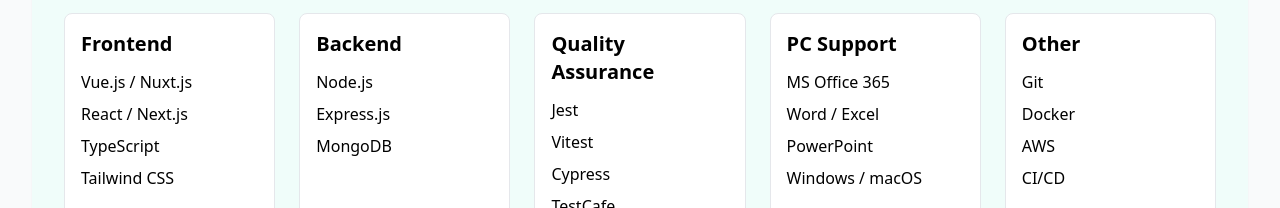
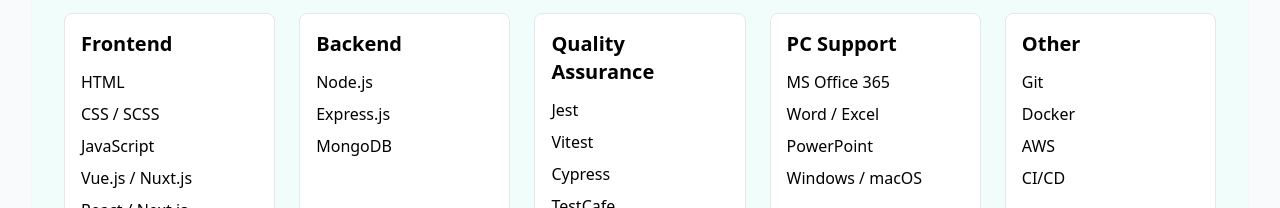
Before and after one commit to Tobeadragon/portfolio_page, a Nuxt app: page / in a window 1280 px wide. Shown: the part 603-811 px from the top of the page. Built offline with nearby package versions, Linux system fonts and the light colour scheme.

Commit message:
feat: フロントエンドスキルリストにHTML、CSS/SCSS、JavaScriptを追加

```diff
--- a/components/SkillsSection.vue
+++ b/components/SkillsSection.vue
@@ -5,6 +5,9 @@
       <div class="p-4 border rounded-lg bg-white">
         <h3 class="text-xl font-semibold mb-3">{{ t('home.frontend') }}</h3>
         <ul class="space-y-2">
+          <li>HTML</li>
+          <li>CSS / SCSS</li>
+          <li>JavaScript</li>
           <li>Vue.js / Nuxt.js</li>
           <li>React / Next.js</li>
           <li>TypeScript</li>
```
